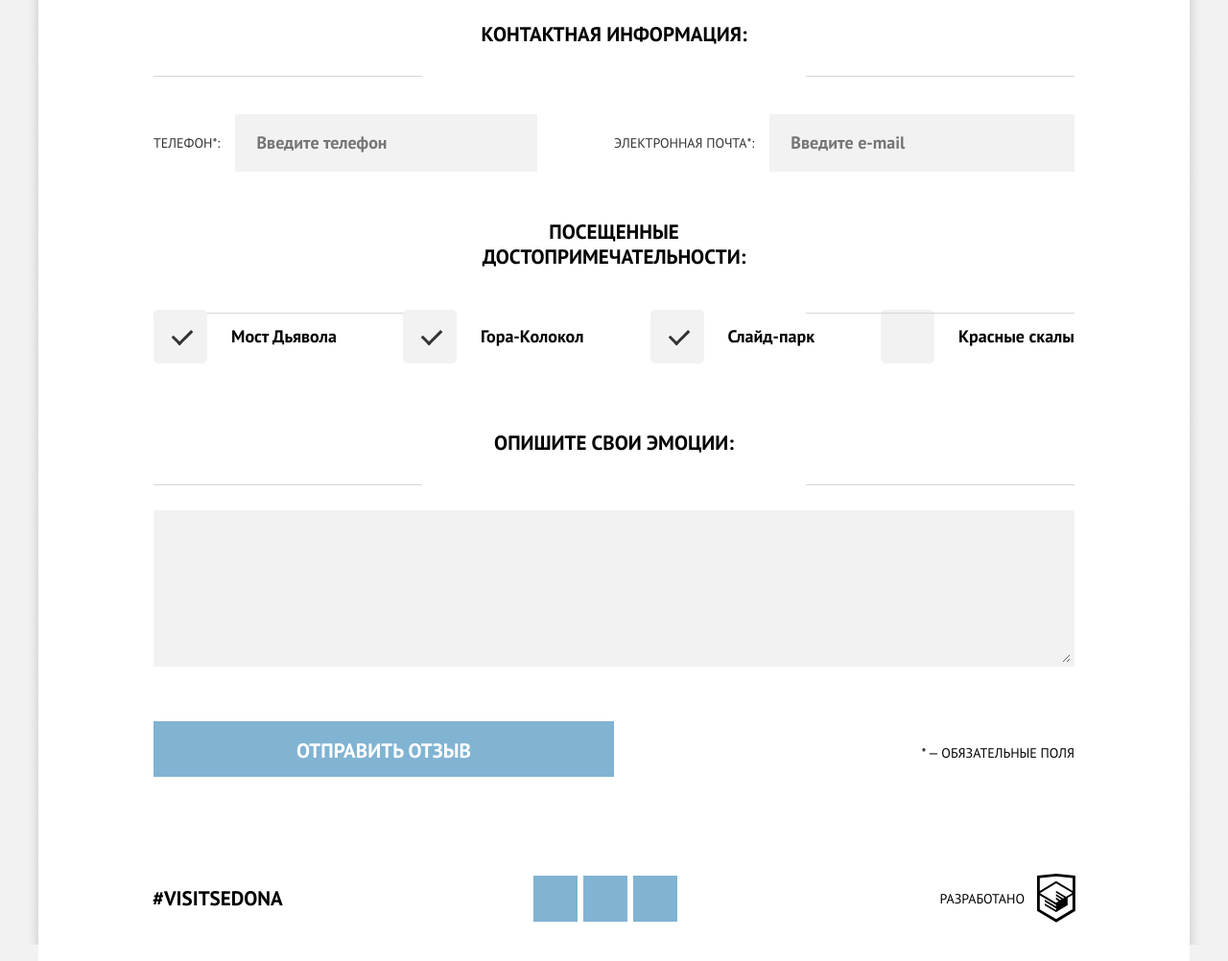
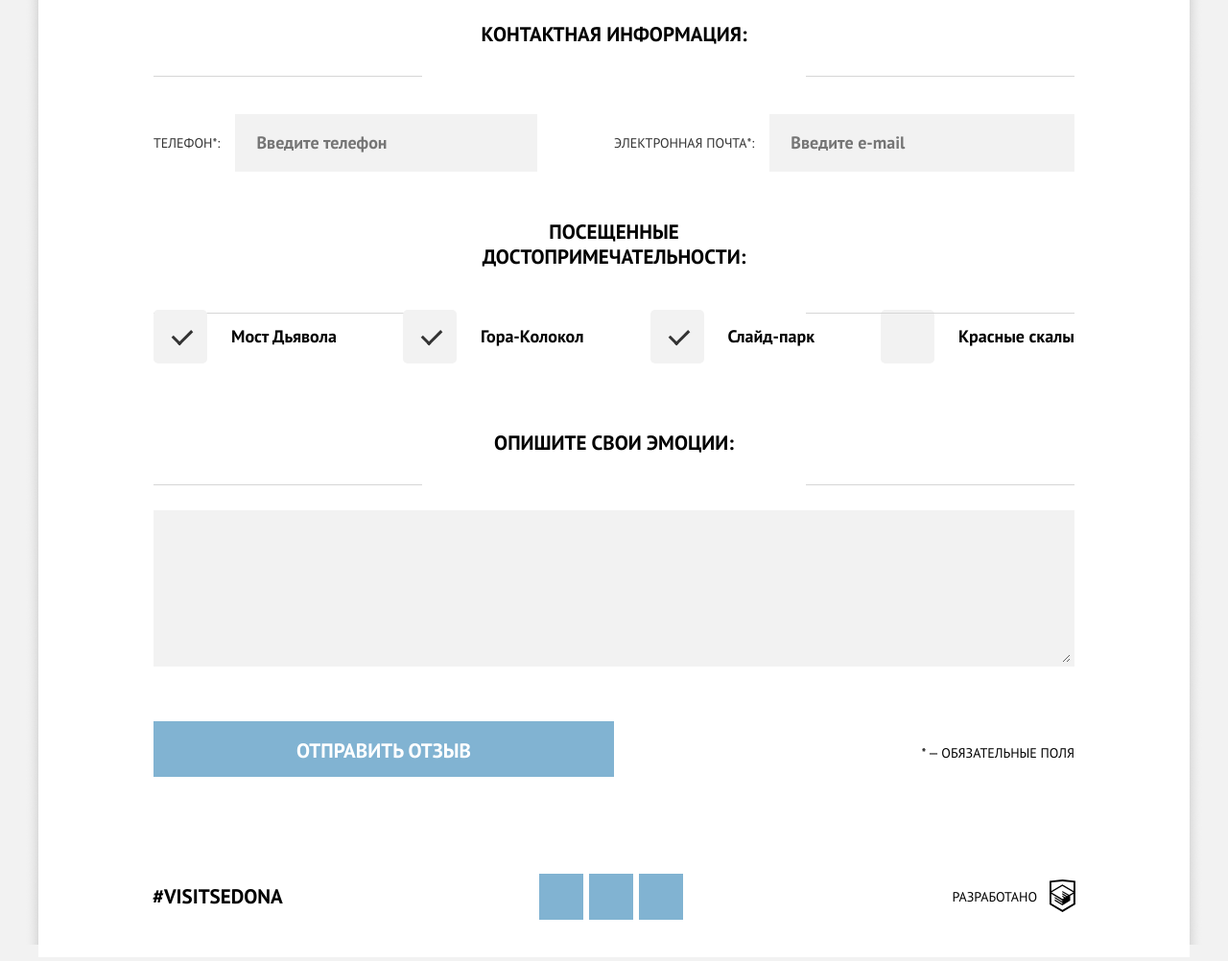
Before and after one commit to odkobozeva/1647713-sedona-21, a website: page source/form.html in a window 1280 px wide. Shown: the part 984-1986 px from the top of the page at 96% size. Drawn offline with nearby package versions, Linux system fonts and the light colour scheme; files that its build step writes are made by us from their sources.

Commit message:
Fix logo in footer

```diff
--- a/source/form.html
+++ b/source/form.html
@@ -263,7 +263,7 @@
     <div class="page-footer__copyright copyright">
       <a class="copyright__link" href="https://htmlacademy.ru" target="_blank">
         <p class="copyright__text">Разработано</p>
-        <img class="copyright-logo" src="img/htmlacademy.svg" alt="Логотип HTML Academy" width="40" height="40">
+        <img class="copyright-logo" src="img/htmlacademy.svg" alt="Логотип HTML Academy" width="27" height="35">
       </a>
     </div>
   </footer>
```
Also changed, not shown: source/index.html (+1 -1 lines).
